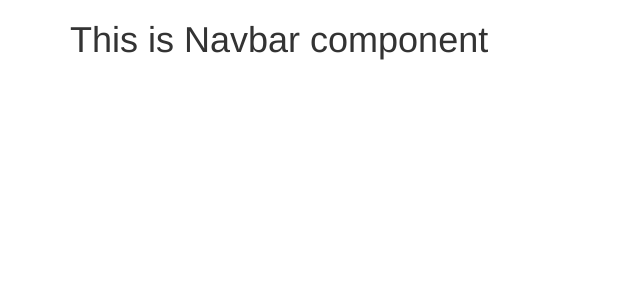
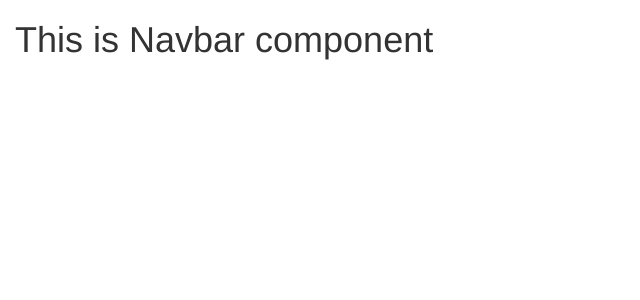
Before and after one commit to Revanthmk/IITM-Sports-Website, an Angular app: page / in a window 1280 px wide. Shown: the top 300 px of the page, without its empty margins (0-640 px from the left). Built offline with nearby package versions, Linux system fonts and the light colour scheme.

Commit message:
Container --> Container Fluid

```diff
--- a/src/app/app.component.html
+++ b/src/app/app.component.html
@@ -1,3 +1,3 @@
-<div class="container">
+<div class="container-fluid">
   <app-navbar></app-navbar>
 </div>
```
